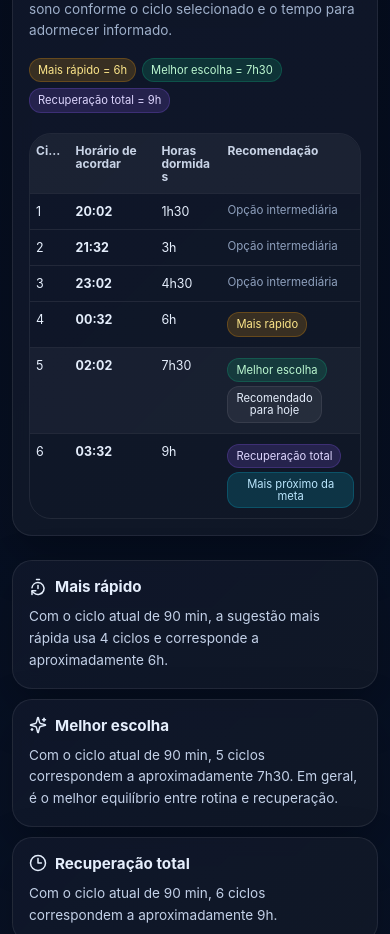
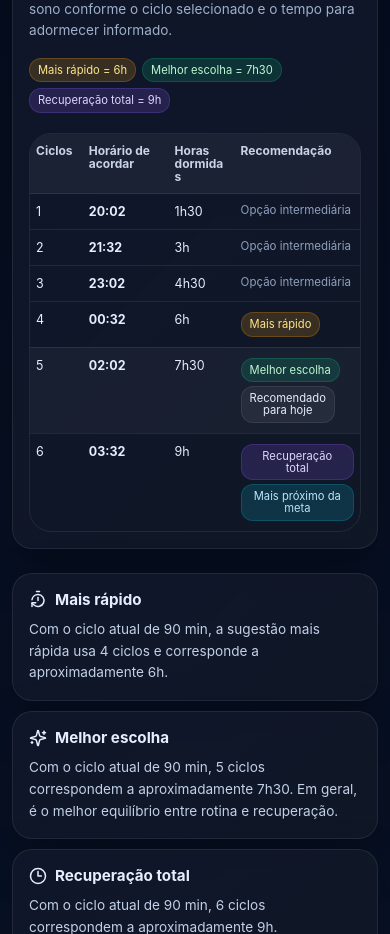
Before and after one commit to adonislimaa/calculadora-sono, a React (Vite) app: page / in a window 390 px wide. Shown: the part 1280-2214 px from the top of the page. Built offline with nearby package versions, Linux system fonts and the light colour scheme.

Commit message:
Update styles.css

```diff
--- a/src/styles.css
+++ b/src/styles.css
@@ -463,6 +463,10 @@ td.strong {
   td {
     padding: 10px 6px;
     font-size: 0.78rem;
+    overflow: visible;
+    text-overflow: clip;
+    word-break: normal;
+    overflow-wrap: break-word;
   }
 
   thead th {
@@ -477,19 +481,12 @@ td.strong {
 
   th:first-child,
   td:first-child {
-    white-space: nowrap;
     min-width: 60px;
-  }
-
-  th,
-  td {
-    overflow: hidden;
-    text-overflow: ellipsis;
   }
 
   th:nth-child(1),
   td:nth-child(1) {
-    width: 12%;
+    width: 16%;
   }
 
   th:nth-child(2),
@@ -504,7 +501,7 @@ td.strong {
 
   th:nth-child(4),
   td:nth-child(4) {
-    width: 42%;
+    width: 38%;
   }
 
   .badge-wrap.inline {
@@ -556,12 +553,3 @@ td.strong {
     font-size: 0.85rem;
   }
 }
-.container {
-  padding-bottom: 80px;
-}
-
-@media (max-width: 640px) {
-  .container {
-    padding-bottom: 120px;
-  }
-}
```
